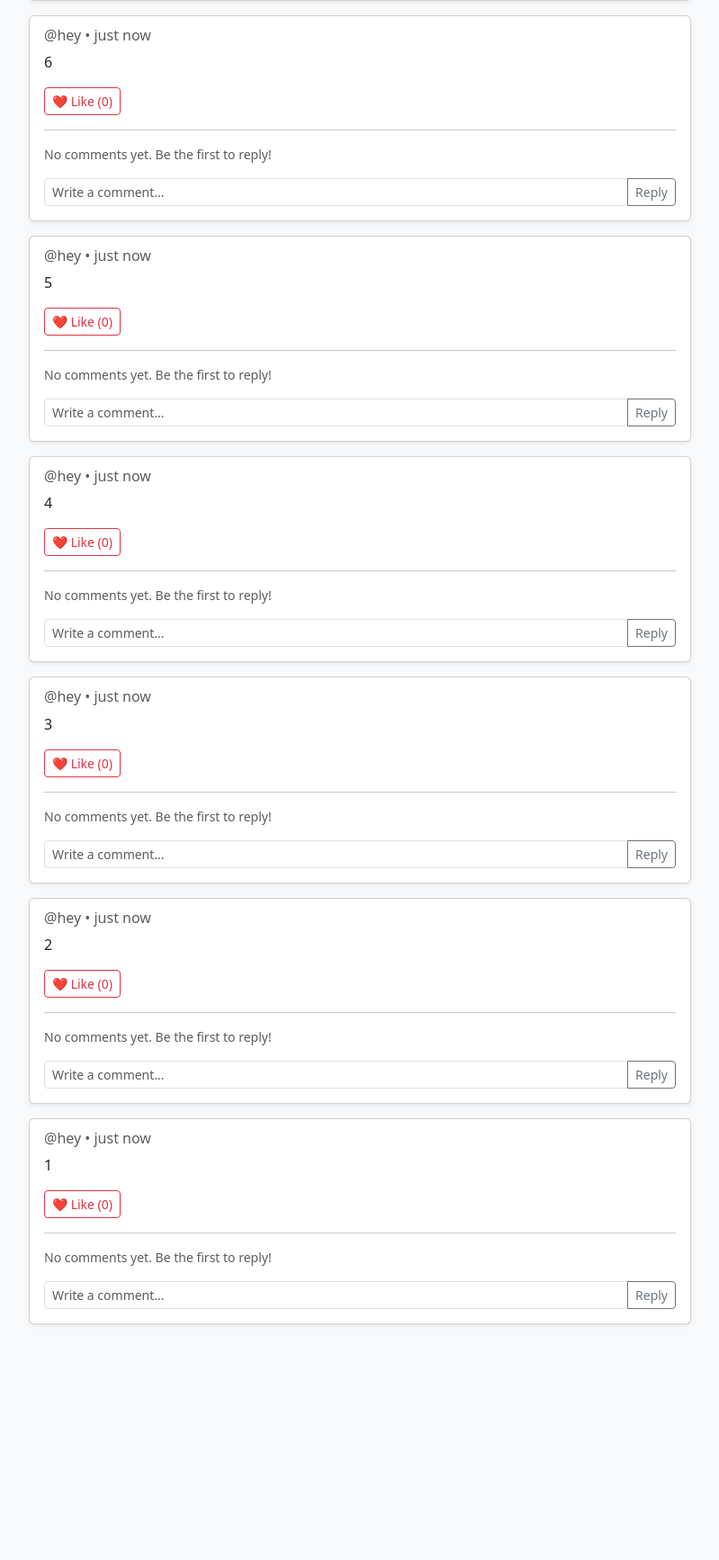
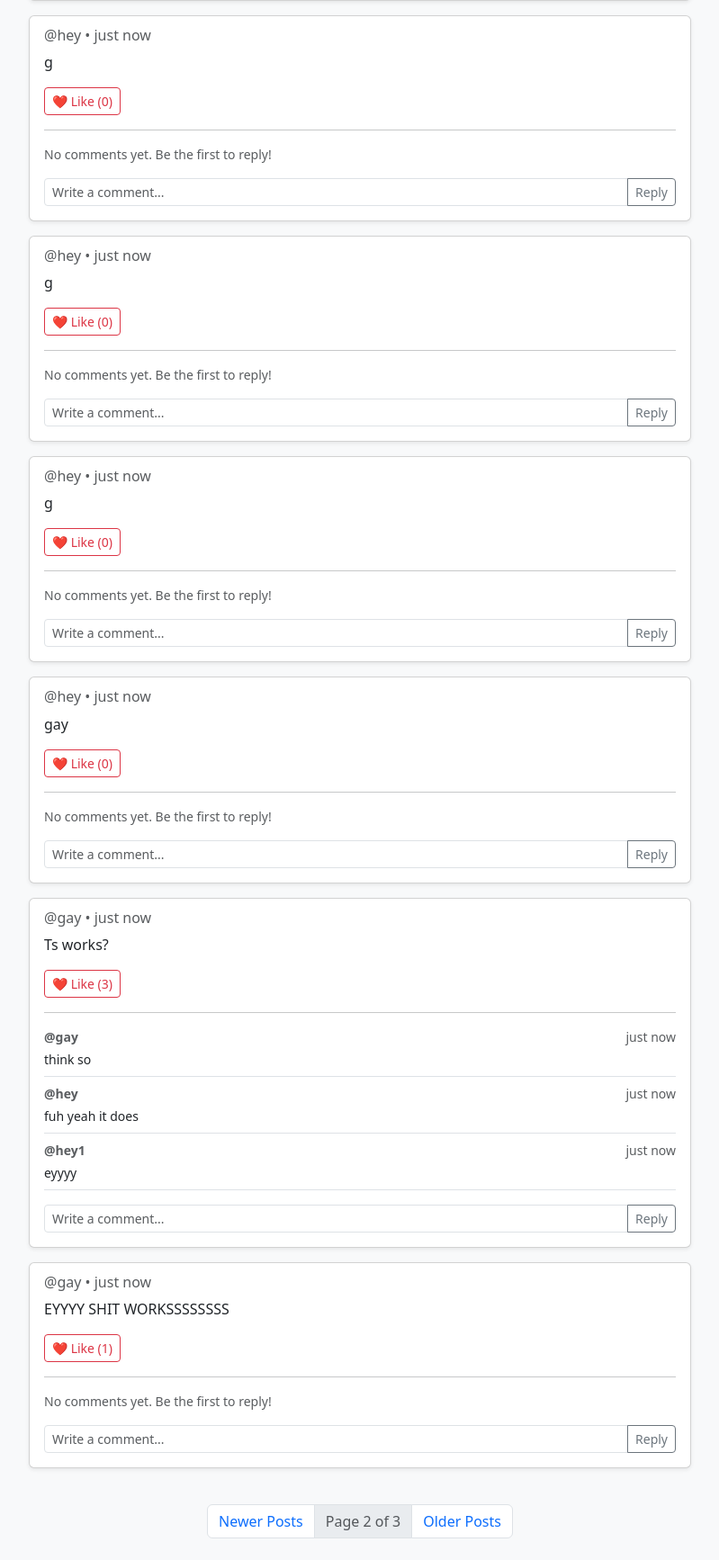
Before and after one commit to Jivesh866/basic-Twitter-like-clone, a Flask app: page /?page=2 in a window 1280 px wide. Shown: the part 1242-2976 px from the top of the page at 90% size, without its empty margins (240-1039 px from the left). Before the commit the page ends 2715 px from the top, so only its background shows below. Run offline with Flask 3, Linux system fonts and the light colour scheme; a user stored in the database is signed in.

Commit message:
added pagination

```diff
--- a/app.py
+++ b/app.py
@@ -15,11 +15,12 @@ class User(db.Model):
     id = db.Column(db.Integer, primary_key=True)
     username = db.Column(db.String(20), nullable=False,unique=True)
     password_hash = db.Column(db.String(60), nullable=False)
-
+    posts = db.relationship('Post', backref='author', lazy=True)
+    comments = db.relationship('Comment', backref='author', lazy=True)
 
 class Post(db.Model):
     id = db.Column(db.Integer, primary_key=True)
-    username = db.Column(db.String(20), nullable=False)
+    username = db.Column(db.String(20), db.ForeignKey('user.username'), nullable=False)
     content = db.Column(db.String(200), nullable=False)
     likes = db.Column(db.Integer,default=0)
     timestamp = db.Column(db.DateTime, default=lambda: datetime.now(timezone.utc))
@@ -29,8 +30,8 @@ class Comment(db.Model):
     id = db.Column(db.Integer, primary_key=True)
     content = db.Column(db.String(200), nullable=False)
     timestamp = db.Column(db.DateTime, default=lambda: datetime.now(timezone.utc))
-    username = db.Column(db.String(20), nullable=False)
-    post_id = db.Column(db.Integer, nullable=False)
+    username = db.Column(db.String(20), db.ForeignKey('user.username'), nullable=False)
+    post_id = db.Column(db.Integer, db.ForeignKey('post.id'), nullable=False)
 
 
 @app.template_filter("time_ago")
@@ -82,9 +83,11 @@ def fyp():
                 return f"ERROR: {e}"
 
         else:
-            posts = Post.query.order_by(Post.timestamp.desc()).limit(10).all()
+            page = request.args.get('page', 1, type=int)
+            pagination = Post.query.order_by(Post.timestamp.desc()).paginate(page=page, per_page=10, error_out=False)
+            posts = pagination.items
             comments= Comment.query.order_by(Comment.timestamp).all()
-            return render_template("feed.html", posts=posts, comments=comments)
+            return render_template("feed.html",pagination=pagination, posts=posts, comments=comments)
     else:
         return render_template("login.html")
 
--- a/templates/feed.html
+++ b/templates/feed.html
@@ -48,7 +48,7 @@
             </div>
         </div>
         {% else %}
-            {% for post in posts %}
+            {% for post in pagination.items %}
             <div class="card shadow-sm mb-3" id="post-{{ post.id }}">
                 <div class="card-body">
                     <h6 class="card-subtitle text-muted mb-2">@{{ post.username }} • {{ post.timestamp | time_ago }}</h6>
@@ -174,4 +174,34 @@
         });
     });
 </script>
+<nav aria-label="Page navigation" class="my-4">
+    <ul class="pagination justify-content-center">
+        <!-- Previous Button -->
+        {% if pagination.has_prev %}
+            <li class="page-item">
+                <a class="page-link" href="/?page={{ pagination.prev_num }}">Newer Posts</a>
+            </li>
+        {% else %}
+            <li class="page-item disabled">
+                <span class="page-link">Newer Posts</span>
+            </li>
+        {% endif %}
+
+        <!-- Page Indicator -->
+        <li class="page-item disabled">
+            <span class="page-link">Page {{ pagination.page }} of {{ pagination.pages }}</span>
+        </li>
+
+        <!-- Next Button -->
+        {% if pagination.has_next %}
+            <li class="page-item">
+                <a class="page-link" href="/?page={{ pagination.next_num }}">Older Posts</a>
+            </li>
+        {% else %}
+            <li class="page-item disabled">
+                <span class="page-link">Older Posts</span>
+            </li>
+        {% endif %}
+    </ul>
+</nav>
 {% endblock %}
```
Also changed, not shown: instance/database.db.
